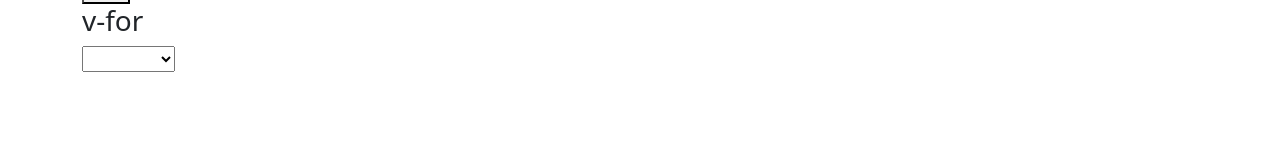
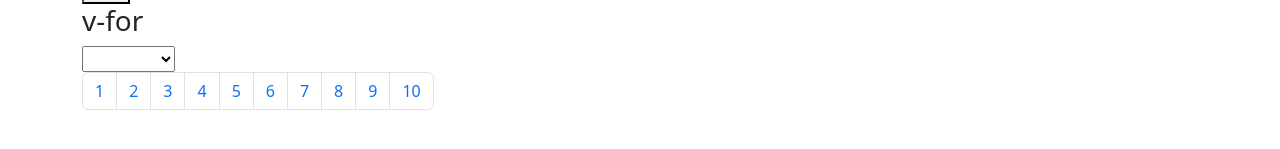
Before and after one commit to HsiaoHungWang/vue-app2024, a Vue app: page / in a window 1280 px wide. Shown: the part 393-542 px from the top of the page. Built offline with nearby package versions, Linux system fonts and the light colour scheme.

Commit message:
v-for 產生分頁按鈕

```diff
--- a/src/components/DirectiveComponent.vue
+++ b/src/components/DirectiveComponent.vue
@@ -48,6 +48,12 @@
 
 </select><span>{{ selectedOption }}</span>
 
+<nav aria-label="Page navigation example">
+  <ul class="pagination">
+    <li class="page-item" v-for="i in 10" :key="i"><a class="page-link" href="#">{{i}}</a></li>
+  </ul>
+</nav>
+
     </div>
 </template>
 
```
